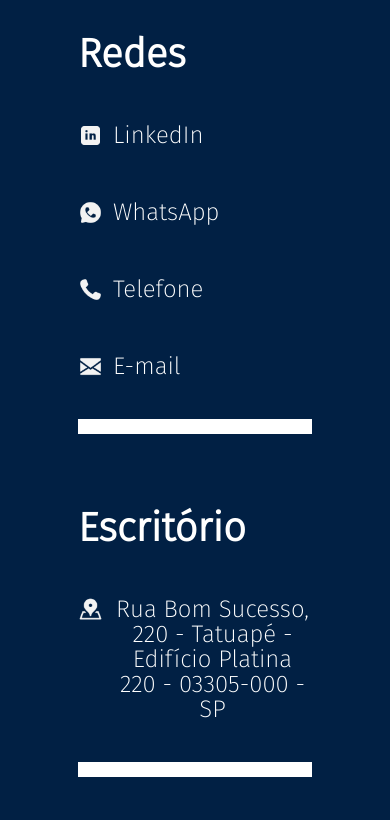
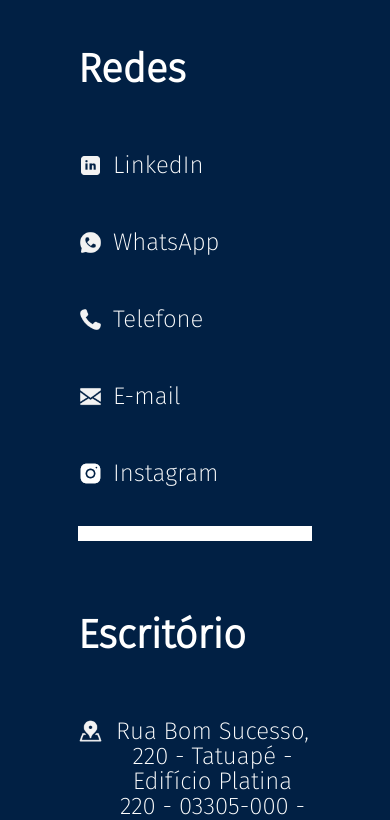
Before and after one commit to gabvalentinbarboza/Sbg-Seguros, a React (Vite) app: page / in a window 390 px wide. Shown: the part 4960-5780 px from the top of the page. Built offline with nearby package versions, Linux system fonts and the light colour scheme.

Commit message:
new commit

```diff
--- a/index.html
+++ b/index.html
@@ -2,7 +2,7 @@
 <html lang="en">
   <head>
     <meta charset="UTF-8" />
-    <link rel="icon" type="image/svg+xml" href="/vite.svg" />
+    <link rel="icon" type="image/x-icon" href="/public/sbg_favicon.ico" />
     <link rel="stylesheet" href="src/root.css">
     <meta name="viewport" content="width=device-width, initial-scale=1.0" />
     <title>SBG Seguros</title>
--- a/src/components/Footer/Footer.jsx
+++ b/src/components/Footer/Footer.jsx
@@ -7,6 +7,7 @@ import LinkedInIcon from '../../assets/LinkedInIcon.png';
 import Logo from '../../assets/Logo_SGB_Small.png';
 import PhoneIcon from '../../assets/PhoneIcon.png';
 import WhatsAppIcon from '../../assets/WhatsAppIcon.png';
+import InstagramIcon from '../../assets/InstagramIcon.png';
 
 function Footer() {
     return (
@@ -47,11 +48,15 @@ function Footer() {
                     </li>
                     <li className={Styles.navItem}>
                         <img src={PhoneIcon} alt="Telefone" className={Styles.icon} />
-                        <a href="tel:+5511982040163" className={Styles.Links}>Telefone</a>
+                        <a href="tel:113132-1142" className={Styles.Links}>Telefone</a>
                     </li>
                     <li className={Styles.navItem}>
                         <img src={EmailIcon} alt="E-mail" className={Styles.icon} />
                         <a href="mailto:simone.sabbag@sbgseguros.com.br" className={Styles.Links}>E-mail</a>
+                    </li>
+                    <li className={Styles.navItem}>
+                        <img src={InstagramIcon} alt="E-mail" className={Styles.icon} />
+                        <a href="https://www.instagram.com/sbg_seguros?igsh=NzRvZTR0Y3l2bHN5" className={Styles.Links}>Instagram</a>
                     </li>
                 </ul>
             </nav>
--- a/src/components/Footer/footer.module.css
+++ b/src/components/Footer/footer.module.css
@@ -20,11 +20,11 @@
 .footer {
     background-color: var(--azul-médio);
     width: 100%;
-    height: 415px;
+    height: auto;
     display: flex;
     flex-direction: row;
     justify-content: space-around;
-    align-items: center;
+    align-items: flex-start;
     position: relative;
     flex-wrap: wrap;
     bottom: 0;
@@ -52,6 +52,7 @@
     gap: 10px;
     text-align: left;
     margin-top: 50px;
+    margin-bottom: 25px;
 }
 
 .navTitleContainer {
@@ -66,7 +67,7 @@
     font-family: var(--font-fira-sans-light);
     font-size: 1.8rem;
     color: var(--branco);
-    margin-bottom: 20px;
+    margin-bottom: -10px;
 }
 
 .navList {
@@ -74,7 +75,7 @@
     width: 100%;
     display: flex;
     flex-direction: column;
-    gap: 22.5px;
+    gap: 15px;
 }
 
 .navItem {
@@ -93,7 +94,8 @@
 .navItem::after {
     content: '';
     position: absolute;
-    bottom: -12px; /* Ajustado para acompanhar o texto */
+    bottom: -12px;
+    /* Ajustado para acompanhar o texto */
     left: 0;
     width: 0;
     height: 3px;
@@ -102,7 +104,8 @@
 }
 
 .navItem:hover::after {
-    width: 100%; /* Barra agora será do tamanho do texto */
+    width: 100%;
+    /* Barra agora será do tamanho do texto */
 }
 
 .Links {
@@ -136,17 +139,15 @@
 }
 
 
-@media (max-width: 1130px)
+@media (max-width: 1130px) {
 
-{
-
-.navContainer{
+    .navContainer {
         width: 200px;
         margin-left: 20px;
         margin-right: 20px;
     }
 
-.logoContainer{
+    .logoContainer {
         width: 150px;
         margin-bottom: 200px;
         margin-right: 40px;
@@ -159,24 +160,24 @@ width: 200px;
 
 @media (max-width: 936px) {
 
-    .navContainer{
+    .navContainer {
         width: 170px;
     }
 
-    .Links{
+    .Links {
         font-size: 1rem;
     }
 }
 
 @media (max-width: 848px) {
 
-    .navContainer{
-
+    .navContainer {
+        height: auto;
         margin-left: -20px;
         margin-right: -20px;
     }
 
-    .logoContainer{
+    .logoContainer {
 
         margin-right: -20px;
         margin-left: -25px;
@@ -185,11 +186,11 @@ width: 200px;
 
 @media (max-width: 750px) {
 
- .navList{
+    .navList {
         gap: 12px;
     }
 
- .logoContainer{
+    .logoContainer {
         width: 170px;
         padding-right: 25px;
     }
@@ -213,12 +214,13 @@ width: 200px;
 
     }
 
-    .Links{
+    .Links {
         font-size: 2rem;
         margin-bottom: 25px;
     }
+
     .navContainer {
-        height: 350px;
+        height: auto;
         width: 50%;
         margin-bottom: 60px;
         display: flex;
@@ -238,13 +240,15 @@ width: 200px;
         text-align: center;
     }
 
-    .navItem::after{
-        bottom: 5px; /* Ajustado para acompanhar o texto */
+    .navItem::after {
+        bottom: 5px;
+        /* Ajustado para acompanhar o texto */
     }
 
-    .navTitle{
+    .navTitle {
 
         font-size: 3rem;
+        margin-bottom: 35px;
     }
 }
 
--- a/src/components/ModalNossosProdutos/ModalNossosProdutos.jsx
+++ b/src/components/ModalNossosProdutos/ModalNossosProdutos.jsx
@@ -17,7 +17,7 @@ function ModalNossosProdutos({ titulo, topicos, onClose }) {
                 </div>
 
                 <button className={Styles.closeButton} onClick={onClose}>
-                    <img src={CloseIcon} alt="Fechar" width="80px" height="80px" />
+                    <img src={CloseIcon} alt="Fechar" width="60px" height="60px" />
                 </button>
             </div>
         </div>
```
Also changed, not shown: src/assets/InstagramIcon.png (added), 1 other file (tests, documents, lock files or other folders). Lines whose indentation alone changed are shown as unchanged.
